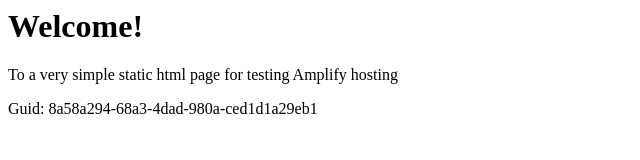
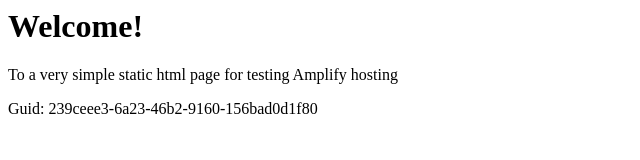
Before and after one commit to aws-aemilia-fra/Github-PR-Commit-Integration-Test-DoNotTouch-GitHubWebhookPushCanaryTest-v1-prod-eu-central-1, a website: page src/index.html in a window 1280 px wide. Shown: the full height of the page, 0-640 px from the left. Drawn offline with Linux system fonts and the light colour scheme.

Commit message:
commit from integ tests

```diff
--- a/src/index.html
+++ b/src/index.html
@@ -12,6 +12,6 @@
 <body>
     <h1>Welcome!</h1>
     <p>To a very simple static html page for testing Amplify hosting</p>
-    <p>Guid: 8a58a294-68a3-4dad-980a-ced1d1a29eb1</p></body>
+    <p>Guid: 239ceee3-6a23-46b2-9160-156bad0d1f80</p></body>
 
 </html>
```
